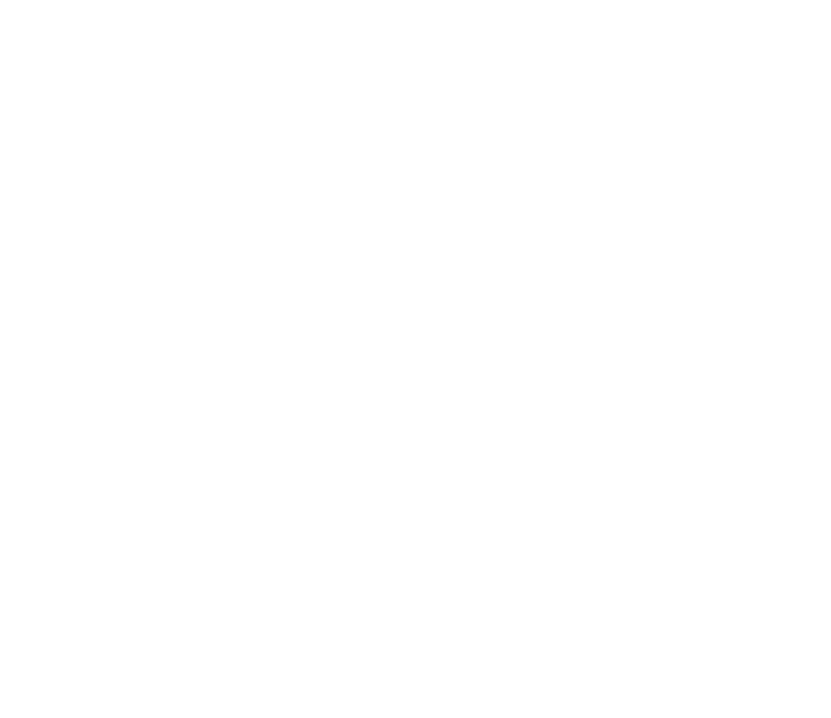
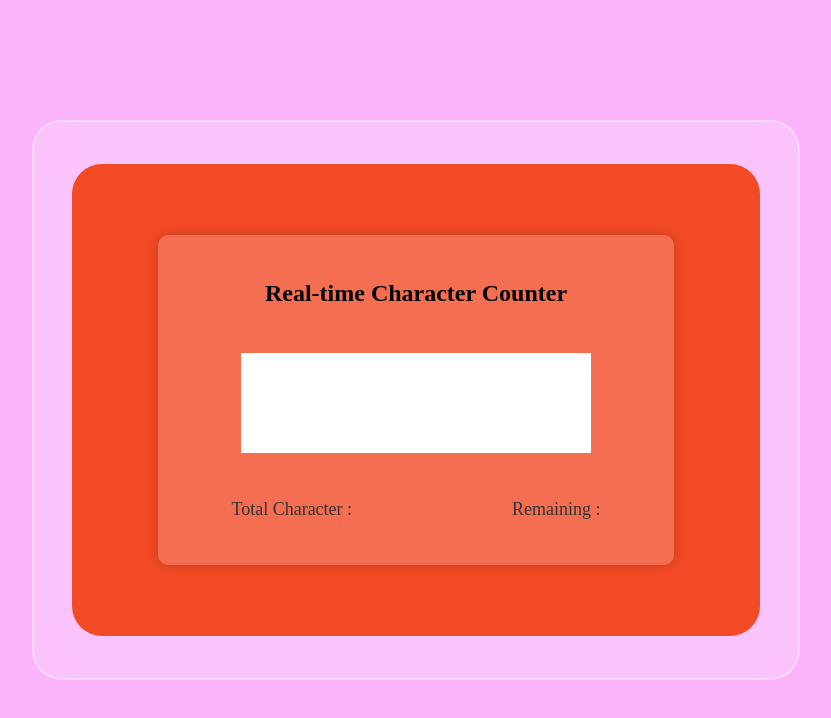
Before and after one commit to bryssan2/Real-Time-Character-Counter, a plain HTML site: page index.html in a window 1280 px wide. Shown: the whole page, without its empty margins (224-1055 px from the left). Drawn offline with Linux system fonts and the light colour scheme; a web font is replaced by a local one.

Commit message:
html et css terminé

```diff
--- a/index.css
+++ b/index.css
@@ -0,0 +1,70 @@
+* {
+  padding: 0;
+  margin: 0;
+  box-sizing: border-box;
+}
+body {
+  width: 100%;
+  height: 100vh;
+  background: rgba(238, 0, 238, 0.295);
+  display: flex;
+  align-items: center;
+  justify-content: center;
+}
+.wrapper {
+  display: flex;
+  align-items: center;
+  justify-content: center;
+  position: relative;
+  width: 60%;
+  height: 70%;
+  background-color: rgba(255, 255, 255, 0.2);
+  border: 2px solid rgba(255, 255, 255, 0.3);
+  backdrop-filter: blur(20px);
+  border-radius: 30px;
+}
+.wrapper .box {
+  position: absolute;
+  display: flex;
+  align-items: center;
+  justify-content: center;
+  flex-direction: column;
+  width: 90%;
+  height: 85%;
+  border: none;
+  border-radius: 30px;
+  background-color: #f14a25;
+}
+.box .main {
+  display: flex;
+  align-items: center;
+  justify-content: space-evenly;
+  flex-direction: column;
+  width: 75%;
+  height: 70%;
+  background-color: rgba(255, 255, 255, 0.2);
+  border-radius: 10px;
+  box-shadow: 0px 0px 10px rgba(0, 0, 0, 0.2);
+}
+.main .text-area-div {
+  position: relative;
+  width: 350px;
+  height: 100px;
+}
+.text-area-div #text-area {
+  position: absolute;
+  width: 100%;
+  height: 100%;
+  border: none;
+  resize: none;
+  padding: 5px;
+}
+.main .counters {
+  display: flex;
+  font-size: 18px;
+  column-gap: 10rem;
+  color: #333333;
+}
+span {
+  color: #e76f51;
+}
--- a/index.html
+++ b/index.html
@@ -3,7 +3,35 @@
   <head>
     <meta charset="UTF-8" />
     <meta name="viewport" content="width=device-width, initial-scale=1.0" />
+    <link rel="preconnect" href="https://fonts.googleapis.com" />
+    <link rel="preconnect" href="https://fonts.gstatic.com" crossorigin />
+    <link
+      href="https://fonts.googleapis.com/css2?family=Comic+Relief:wght@400;700&display=swap"
+      rel="stylesheet" />
+    <link rel="stylesheet" href="index.css" />
     <title>Real-time Character Counter</title>
   </head>
-  <body></body>
+  <body>
+    <div class="wrapper">
+      <div class="box">
+        <div class="main">
+          <div class="title">
+            <h2>Real-time Character Counter</h2>
+          </div>
+          <div class="text-area-div">
+            <textarea id="text-area"></textarea>
+          </div>
+          <div class="counters">
+            <div class="Counter_Character">
+              <p>Total Character : <span id="Counter_C"></span></p>
+            </div>
+            <div class="Counter_remaining">
+              <p>Remaining : <span id="COunter_R"></span></p>
+            </div>
+          </div>
+        </div>
+      </div>
+    </div>
+    <script src="/Character_Counter/index.js"></script>
+  </body>
 </html>
```
